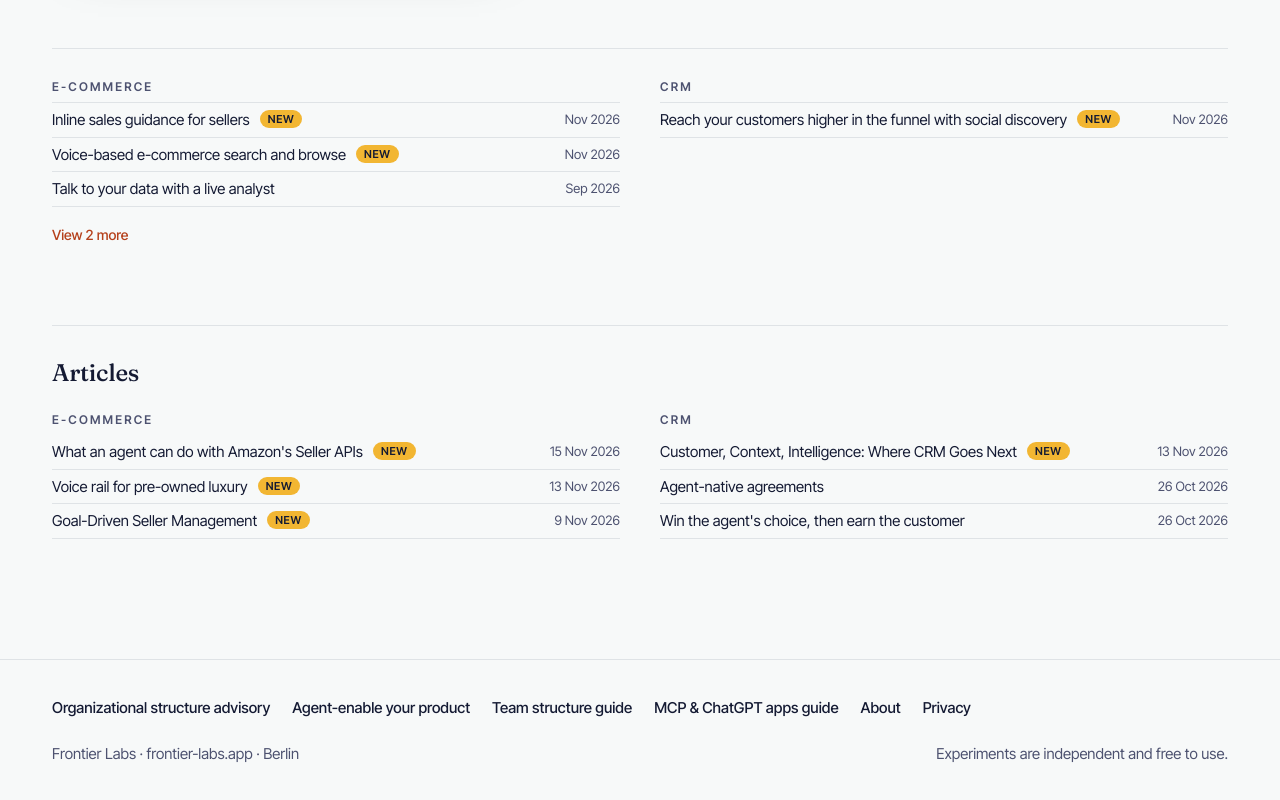
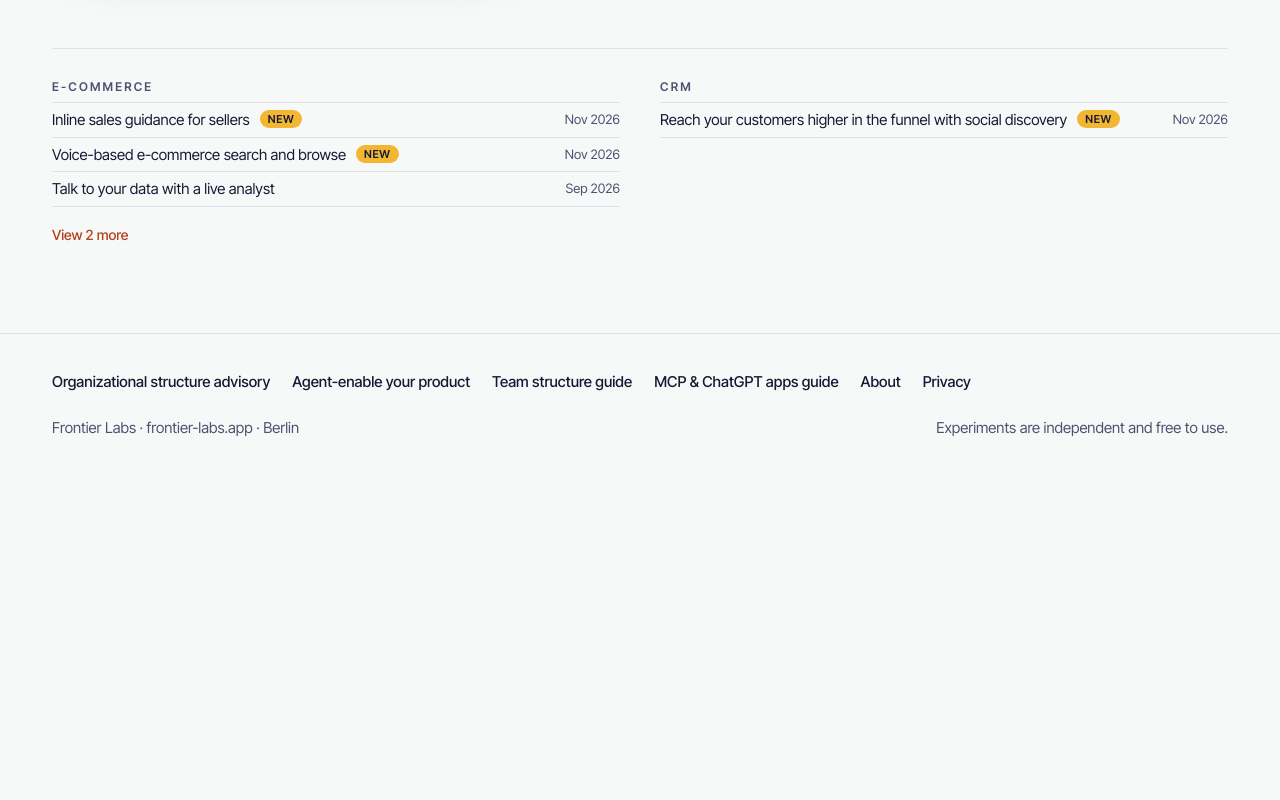
Before and after one commit to aditya-vithaldas/frontier-labs, a plain HTML site: page index.html in a window 1280 px wide. Shown: the part 1556-2356 px from the top of the page. After the commit the page ends 2040 px from the top, so only its background shows below. Drawn offline with Linux system fonts and the light colour scheme.

Commit message:
Remove the Articles section from the homepage
Co-Authored-By: Claude Opus 5.5 <noreply@anthropic.com>
Claude-Session: https://claude.ai/code/session_01GMesYTop1e8LafgNjCZGiJ

```diff
--- a/index.html
+++ b/index.html
@@ -271,13 +271,6 @@ footer .wrap{display:flex;flex-direction:column;gap:18px}
       <section id="ecommerce"><h2>E-commerce</h2><ul><li><a class="xp" href="betsy/"><span class="xp-t">Inline sales guidance for sellers<span class="new">New</span></span><time>Nov 2026</time></a></li><li><a class="xp" href="surface/"><span class="xp-t">Voice-based e-commerce search and browse<span class="new">New</span></span><time>Nov 2026</time></a></li><li><a class="xp" href="meridian/"><span class="xp-t">Talk to your data with a live analyst</span><time>Sep 2026</time></a></li><li class="extra" hidden><a class="xp" href="live-selling/"><span class="xp-t">Turn your old shelf photos into listings with visual article detection</span><time>Apr 2026</time></a></li><li class="extra" hidden><a class="xp" href="voice-shopping/"><span class="xp-t">Voice-based search and product discovery with Gemini Live 3.8</span><time>Mar 2026</time></a></li></ul><button class="more-btn" type="button" aria-expanded="false" onclick="this.previousElementSibling.querySelectorAll('li.extra').forEach(function(li){li.hidden=false});this.remove()">View 2 more</button><ul hidden></ul></section>
       <section id="crm"><h2>CRM</h2><ul><li><a class="xp" href="fireside-crm/"><span class="xp-t">Reach your customers higher in the funnel with social discovery<span class="new">New</span></span><time>Nov 2026</time></a></li></ul></section>
     </nav>
-    <section class="articles" id="articles" aria-labelledby="art-h">
-      <h2 id="art-h">Articles</h2>
-      <div class="art-cols">
-        <div><h3>E-commerce</h3><ul><li><a class="xp" href="amazon-seller-apis/"><span class="xp-t">What an agent can do with Amazon's Seller APIs<span class="new">New</span></span><time>15 Nov 2026</time></a></li><li><a class="xp" href="vestiaire-voice-rail/"><span class="xp-t">Voice rail for pre-owned luxury<span class="new">New</span></span><time>13 Nov 2026</time></a></li><li><a class="xp" href="goal-driven-seller-management/"><span class="xp-t">Goal-Driven Seller Management<span class="new">New</span></span><time>9 Nov 2026</time></a></li></ul></div>
-        <div><h3>CRM</h3><ul><li><a class="xp" href="crm-customer-context-intelligence/"><span class="xp-t">Customer, Context, Intelligence: Where CRM Goes Next<span class="new">New</span></span><time>13 Nov 2026</time></a></li><li><a class="xp" href="agent-native-pandadoc/"><span class="xp-t">Agent-native agreements</span><time>26 Oct 2026</time></a></li><li><a class="xp" href="pandadoc-growth-playbook/"><span class="xp-t">Win the agent's choice, then earn the customer</span><time>26 Oct 2026</time></a></li></ul></div>
-      </div>
-    </section>
   </div></section>
 </main>
 <footer><div class="wrap"><nav class="flinks" aria-label="More from Frontier Labs"><a href="services/organizational-design/">Organizational structure advisory</a><a href="services/agent-enable-your-product/">Agent-enable your product</a><a href="guides/product-engineering-team-structure/">Team structure guide</a><a href="guides/mcp-chatgpt-apps-for-saas/">MCP &amp; ChatGPT apps guide</a><a href="about/">About</a><a href="privacy/">Privacy</a></nav><div class="fmeta"><span>Frontier Labs · frontier-labs.app · Berlin</span><span>Experiments are independent and free to use.</span></div></div></footer>
```
